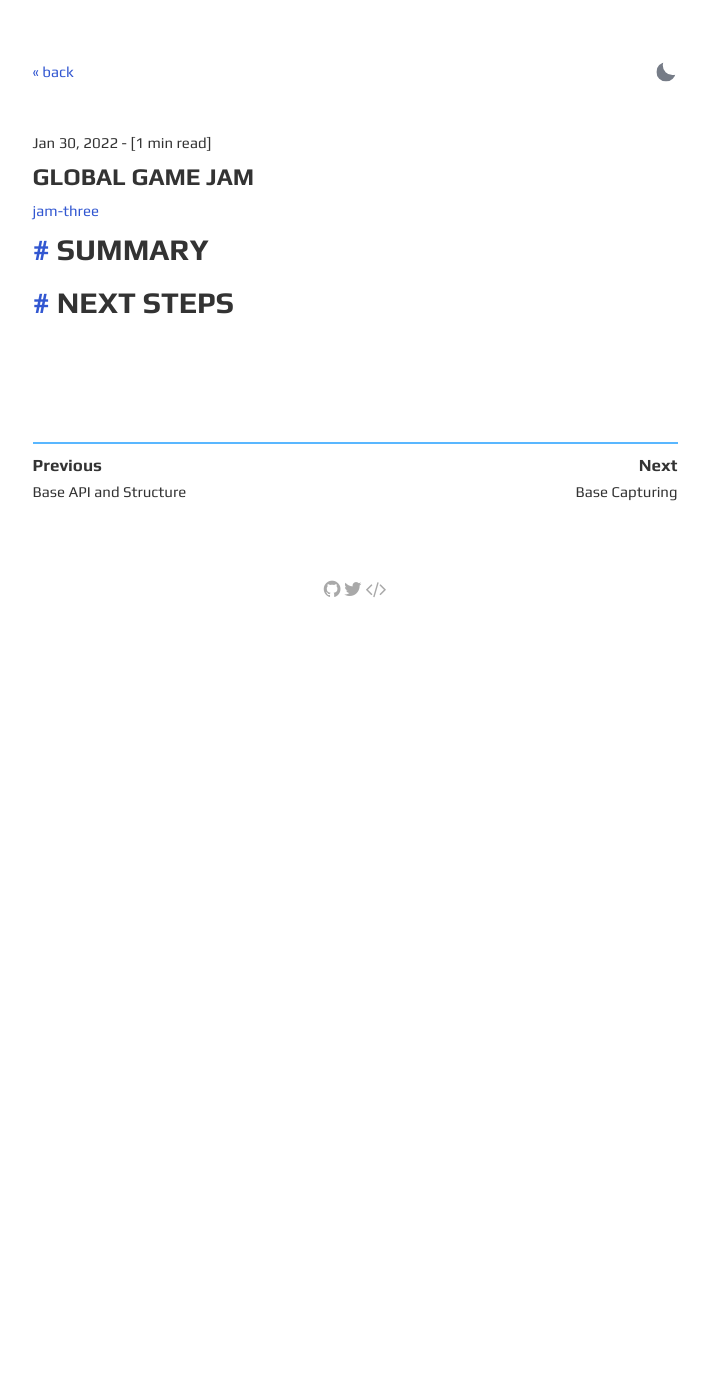
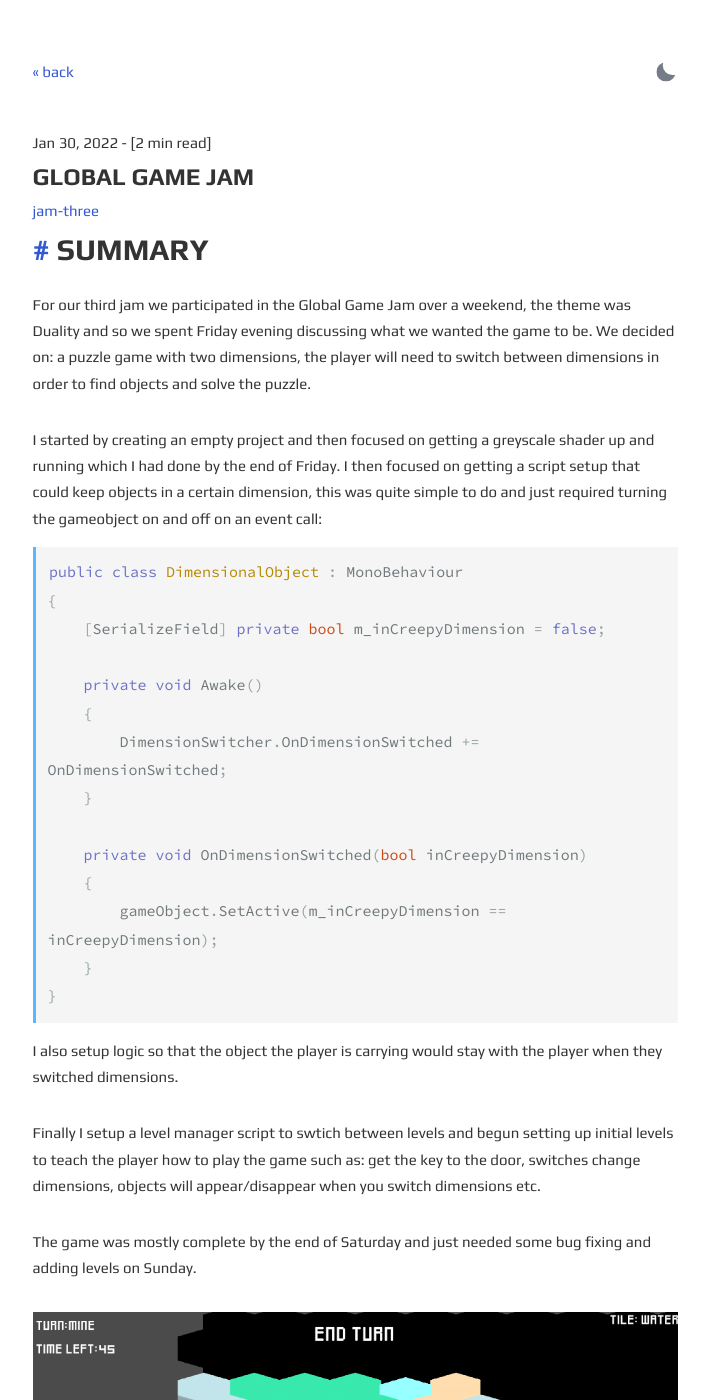
Before and after one commit to zar67/cgd-devlog, a Jekyll site: the page built from _posts/2022-01-30-global-game-jam.md, in a window 1280 px wide and 1400 px high. Shown: the whole window, without its empty margins (285-994 px from the left). Built offline with Jekyll 4.4.1, drawn with Linux system fonts in a browser that asks for light colours; some of the changed text lies outside the part shown.

Commit message:
Global Game Jam

````diff
--- a/_posts/2022-01-30-global-game-jam.md
+++ b/_posts/2022-01-30-global-game-jam.md
@@ -7,5 +7,44 @@
 
 # Summary
 
+For our third jam we participated in the Global Game Jam over a weekend, the theme was Duality and so we spent Friday evening discussing what we wanted the game to be. We decided on: a puzzle game with two dimensions, the player will need to switch between dimensions in order to find objects and solve the puzzle.
 
-# Next Steps
+I started by creating an empty project and then focused on getting a greyscale shader up and running which I had done by the end of Friday. I then focused on getting a script setup that could keep objects in a certain dimension, this was quite simple to do and just required turning the gameobject on and off on an event call:
+
+```c#
+public class DimensionalObject : MonoBehaviour
+{
+    [SerializeField] private bool m_inCreepyDimension = false;
+
+    private void Awake()
+    {
+        DimensionSwitcher.OnDimensionSwitched += OnDimensionSwitched;
+    }
+
+    private void OnDimensionSwitched(bool inCreepyDimension)
+    {
+        gameObject.SetActive(m_inCreepyDimension == inCreepyDimension);
+    }
+}
+```
+
+I also setup logic so that the object the player is carrying would stay with the player when they switched dimensions.
+
+Finally I setup a level manager script to swtich between levels and begun setting up initial levels to teach the player how to play the game such as: get the key to the door, switches change dimensions, objects will appear/disappear when you switch dimensions etc.
+
+The game was mostly complete by the end of Saturday and just needed some bug fixing and adding levels on Sunday.
+
+<p align="center">
+  <img src="{{site.baseurl}}/assets/jam-two/ruin-ui.png" alt="Ruin UI with selectable unit type"/>
+</p>
+
+<p align="center">
+  <img src="{{site.baseurl}}/assets/jam-two/ruin-ui.png" alt="Ruin UI with selectable unit type"/>
+</p>
+
+<p align="center">
+  <img src="{{site.baseurl}}/assets/jam-two/ruin-ui.png" alt="Ruin UI with selectable unit type"/>
+</p>
+
+# Improvements/Bugs
+- Player/camera bug that jitters player/camera.
````
Also changed, not shown: assets/jam-three/complex-level.png (added), assets/jam-three/ggj-logo.png (added), assets/jam-three/normal-dimension.png (added), assets/jam-three/other-dimension.png (added).
